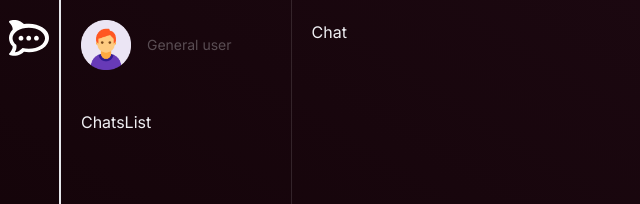
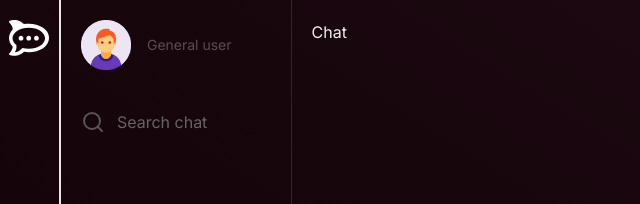
Before and after one commit to bek77g/social-connect-front, a Next.js app: page / in a window 1280 px wide. Shown: the top 204 px of the page, without its empty margins (0-640 px from the left). Built offline with nearby package versions, Linux system fonts and the light colour scheme; no server answers; sample sign-in values are in the browser's storage.

Commit message:
move: folders

```diff
--- a/src/app/page.tsx
+++ b/src/app/page.tsx
@@ -1,6 +1,6 @@
-import { Chat } from '@/components/screens/chats/Chat';
-import { ChatsList } from '@/components/screens/chats/ChatsList';
+import { Chat } from '@/components/screens/chats/chat/Chat';
 import { CurrentsUser } from '@/components/screens/chats/CurrentsUser';
+import { ChatsList } from '@/components/screens/chats/list/ChatsList';
 
 export default function ChatPage() {
 	return (
--- a/src/components/screens/chats/ChatsList.tsx
+++ /dev/null
@@ -1,3 +0,0 @@
-export function ChatsList() {
-	return <div className='p-layout'>ChatsList</div>;
-}
--- /dev/null
+++ b/src/components/screens/chats/list/ChatListItem.tsx
@@ -0,0 +1,3 @@
+export function ChatListItem() {
+	return <div>ChatListItem</div>;
+}
--- /dev/null
+++ b/src/components/screens/chats/list/ChatsList.tsx
@@ -0,0 +1,10 @@
+import Field from '@/components/ui/Field';
+import { Search } from 'lucide-react';
+
+export function ChatsList() {
+	return (
+		<div className='p-layout'>
+			<Field placeholder='Search chat' Icon={Search} />
+		</div>
+	);
+}
```
Also changed, not shown: src/components/screens/chats/chat/Chat.tsx (renamed from src/components/screens/chats/Chat.tsx).
